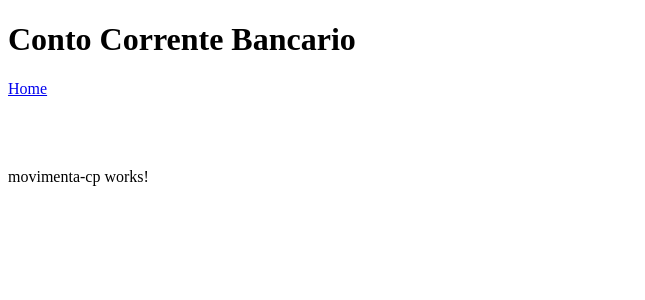
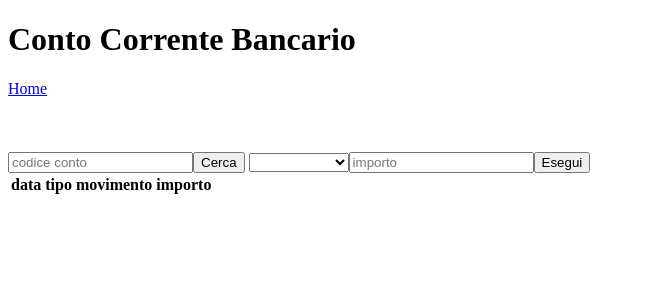
Before and after one commit to luca-lezzerini/conto-corrente-bancario-s, an Angular app in the folder conto-corrente-bancario-s-client/: page /app-movimenta-cp in a window 1280 px wide. Shown: the top 300 px of the page, without its empty margins (0-645 px from the left). Built offline with nearby package versions, Linux system fonts and the light colour scheme.

Commit message:
risolto UC Movimenta CP #14
implementata parte client

```diff
--- /dev/null
+++ b/conto-corrente-bancario-s-client/src/app/dto/lista-movimenti-cp-dto.ts
@@ -0,0 +1,5 @@
+import { MovimentiContoPrestito } from "../movimenti-cp";
+
+export class ListaMovimentiCpDto{
+    listaMovimentiCp: MovimentiContoPrestito[] = [];
+}
--- /dev/null
+++ b/conto-corrente-bancario-s-client/src/app/dto/movimento-cp-dto.ts
@@ -0,0 +1,5 @@
+import { MovimentiContoPrestito } from "../movimenti-cp";
+
+export class MovimentoCpDto{
+    movimentoCp = new MovimentiContoPrestito();
+}
--- a/conto-corrente-bancario-s-client/src/app/movimenta-cp/movimenta-cp.component.html
+++ b/conto-corrente-bancario-s-client/src/app/movimenta-cp/movimenta-cp.component.html
@@ -1 +1,25 @@
-<p>movimenta-cp works!</p>
+<input type="text" placeholder="codice conto" [(ngModel)]="contoDaCercare.codice">
+<button (click)="cerca()">Cerca</button>
+{{contoSelezionato}}
+
+<select [(ngModel)]="movimentoCp.tipoMovimento">
+    <option value="concessione">Concessione</option>
+    <option value="erogazione">Erogazione</option>
+    <option value="rimborso">Rimborso</option>
+</select>
+
+<input type="number" placeholder="importo" [(ngModel)]="movimentoCp.importoMov">
+<button (click)="esegui()">Esegui</button>
+
+<table>
+    <tr>
+        <th>data</th>
+        <th>tipo movimento</th>
+        <th>importo</th>
+    </tr>
+    <tr *ngFor="let cp of listaMovimentiCp">
+        <td>{{cp.dataMov}}</td>
+        <td>{{cp.tipoMovimento}}</td>
+        <td>{{cp.importo}}</td>
+    </tr>
+</table>
--- a/conto-corrente-bancario-s-client/src/app/movimenta-cp/movimenta-cp.component.ts
+++ b/conto-corrente-bancario-s-client/src/app/movimenta-cp/movimenta-cp.component.ts
@@ -1,4 +1,9 @@
+import { HttpClient } from '@angular/common/http';
 import { Component, OnInit } from '@angular/core';
+import { ContoPrestito } from '../conto-prestito';
+import { ListaMovimentiCpDto } from '../dto/lista-movimenti-cp-dto';
+import { MovimentoCpDto } from '../dto/movimento-cp-dto';
+import { MovimentiContoPrestito } from '../movimenti-cp';
 
 @Component({
   selector: 'app-movimenta-cp',
@@ -7,9 +12,36 @@ import { Component, OnInit } from '@angular/core';
 })
 export class MovimentaCpComponent implements OnInit {
 
-  constructor() { }
+  contoDaCercare = new ContoPrestito();
+  contoSelezionato = "";
+
+  movimentoCp = new MovimentiContoPrestito();
+  listaMovimentiCp: MovimentiContoPrestito[] = [];
+
+  constructor(private http:HttpClient) { }
 
   ngOnInit(): void {
   }
 
+  cerca(){
+    let dto = new ContoPrestito();
+    dto.codice = this.contoDaCercare.codice;
+    let oss = this.http.post<ContoPrestito>("http://localhost:8080/cerca-cp",dto);
+    oss.subscribe(c =>{
+      this.contoDaCercare = c;
+      this.contoSelezionato = c.codice;
+    });
+    this.contoDaCercare = new ContoPrestito();
+  }
+
+  esegui(){
+    let dto = new MovimentoCpDto();
+    dto.movimentoCp = this.movimentoCp;
+
+    let oss = this.http.post<ListaMovimentiCpDto>("http://localhost:8080/salva-movimento-cp",dto)
+    oss.subscribe(c =>{
+      this.listaMovimentiCp = c.listaMovimentiCp;
+    });
+  }
+
 }
--- /dev/null
+++ b/conto-corrente-bancario-s-client/src/app/movimenti-cp.ts
@@ -0,0 +1,6 @@
+export class MovimentiContoPrestito{
+    id:bigint;
+    dataMov:Date;
+    tipoMovimento = "";
+    importoMov:number;
+}
```
